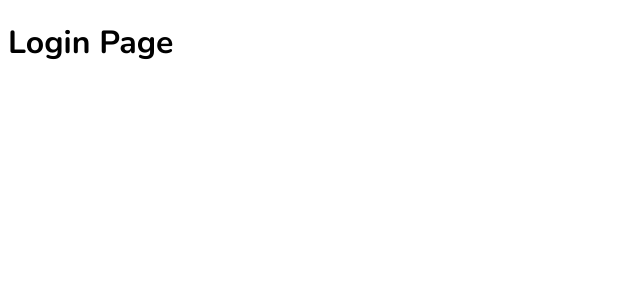
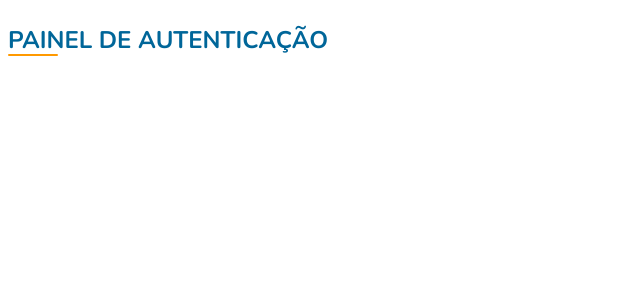
Before and after one commit to leobritob/shopping-frontend, a React (Create React App) app: page /login in a window 1280 px wide. Shown: the top 300 px of the page, without its empty margins (0-640 px from the left). Built offline with nearby package versions, Linux system fonts and the light colour scheme.

Commit message:
feat(login): improve page

```diff
--- a/src/pages/login.tsx
+++ b/src/pages/login.tsx
@@ -1,9 +1,11 @@
 import React from 'react'
+
+import { Column, Title } from 'components'
 
 export const LoginPage: React.FC = () => {
   return (
-    <div>
-      <h1>Login Page</h1>
-    </div>
+    <Column>
+      <Title>Painel de Autenticação</Title>
+    </Column>
   )
 }
```
Also changed, not shown: 1 other file (tests, documents, lock files or other folders).
